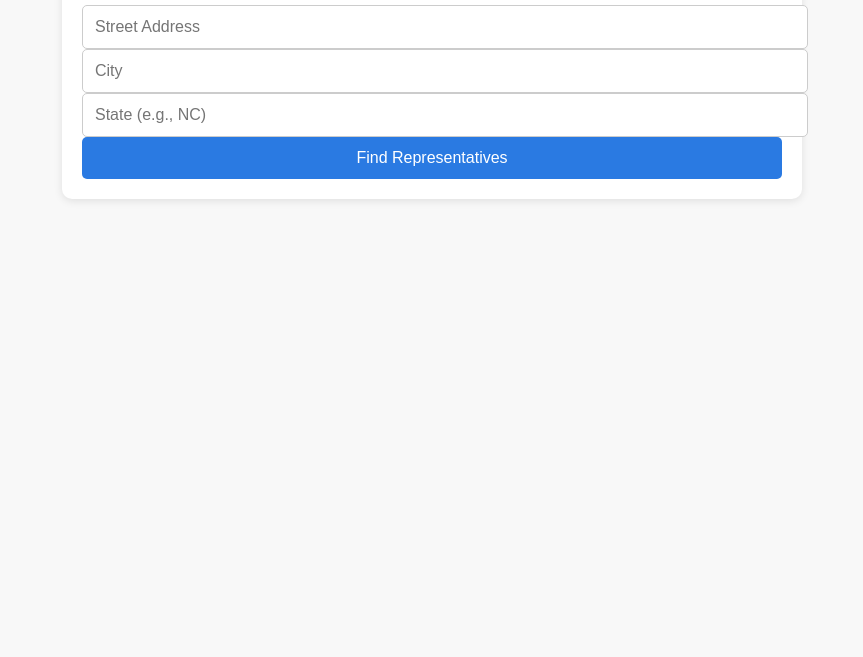
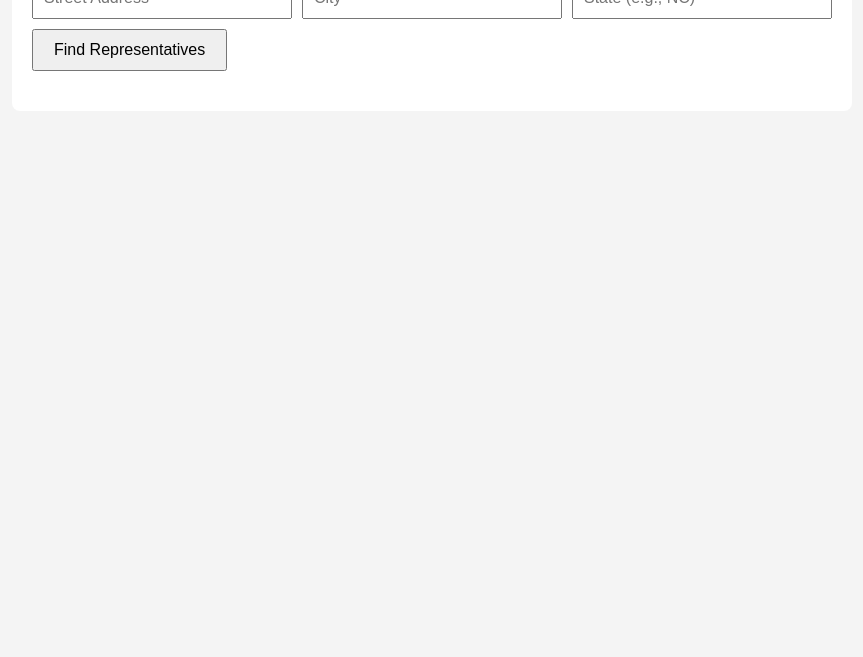
Before and after one commit to jaronimo1/Find-My-Representative, a plain HTML site: page index.html in a window 1280 px wide. Shown: the part 143-800 px from the top of the page, without its empty margins (208-1071 px from the left). Drawn offline with Linux system fonts and the light colour scheme.

Commit message:
Update style.css

```diff
--- a/style.css
+++ b/style.css
@@ -1,83 +1,57 @@
 body {
   font-family: Arial, sans-serif;
-  background-color: #f8f8f8;
-  color: #333;
+  background: #f4f4f4;
   margin: 0;
-  padding: 0;
+  padding: 20px;
 }
 
 .container {
-  max-width: 700px;
-  margin: 50px auto;
+  max-width: 800px;
+  margin: auto;
+  background: #fff;
   padding: 20px;
-  background: #fff;
-  border-radius: 10px;
-  box-shadow: 0 2px 8px rgba(0,0,0,0.1);
+  border-radius: 8px;
 }
 
 h1 {
   text-align: center;
+}
+
+.inputs {
+  display: flex;
+  flex-wrap: wrap;
+  gap: 10px;
   margin-bottom: 20px;
 }
 
-.input-group {
-  margin-bottom: 10px;
-}
-
-label {
-  display: block;
-  margin-bottom: 5px;
-  font-weight: bold;
-}
-
-input[type="text"] {
-  width: 100%;
-  padding: 12px;
-  border-radius: 5px;
-  border: 1px solid #ccc;
+.inputs input {
+  flex: 1 1 200px;
+  padding: 10px;
   font-size: 16px;
 }
 
-button {
-  width: 100%;
-  padding: 12px;
-  background-color: #2a7ae2;
-  color: white;
-  border: none;
-  border-radius: 5px;
+.inputs button {
+  padding: 10px 20px;
   font-size: 16px;
   cursor: pointer;
 }
 
-button:hover {
-  background-color: #1d5bbf;
-}
-
 .rep-card {
-  border: 1px solid #ddd;
+  background: #e9e9e9;
+  margin: 10px 0;
+  padding: 10px;
   border-radius: 5px;
-  padding: 15px;
-  margin: 10px 0;
-  background-color: #f9f9f9;
 }
 
 .rep-card h3 {
   margin: 0 0 5px 0;
 }
 
-.rep-card p {
-  margin: 3px 0;
-}
-
 .rep-card a {
-  color: #2a7ae2;
+  color: #0077cc;
   text-decoration: none;
 }
 
 .rep-card a:hover {
   text-decoration: underline;
 }
-
-h2 {
-  margin-top: 20px;
-}
```
